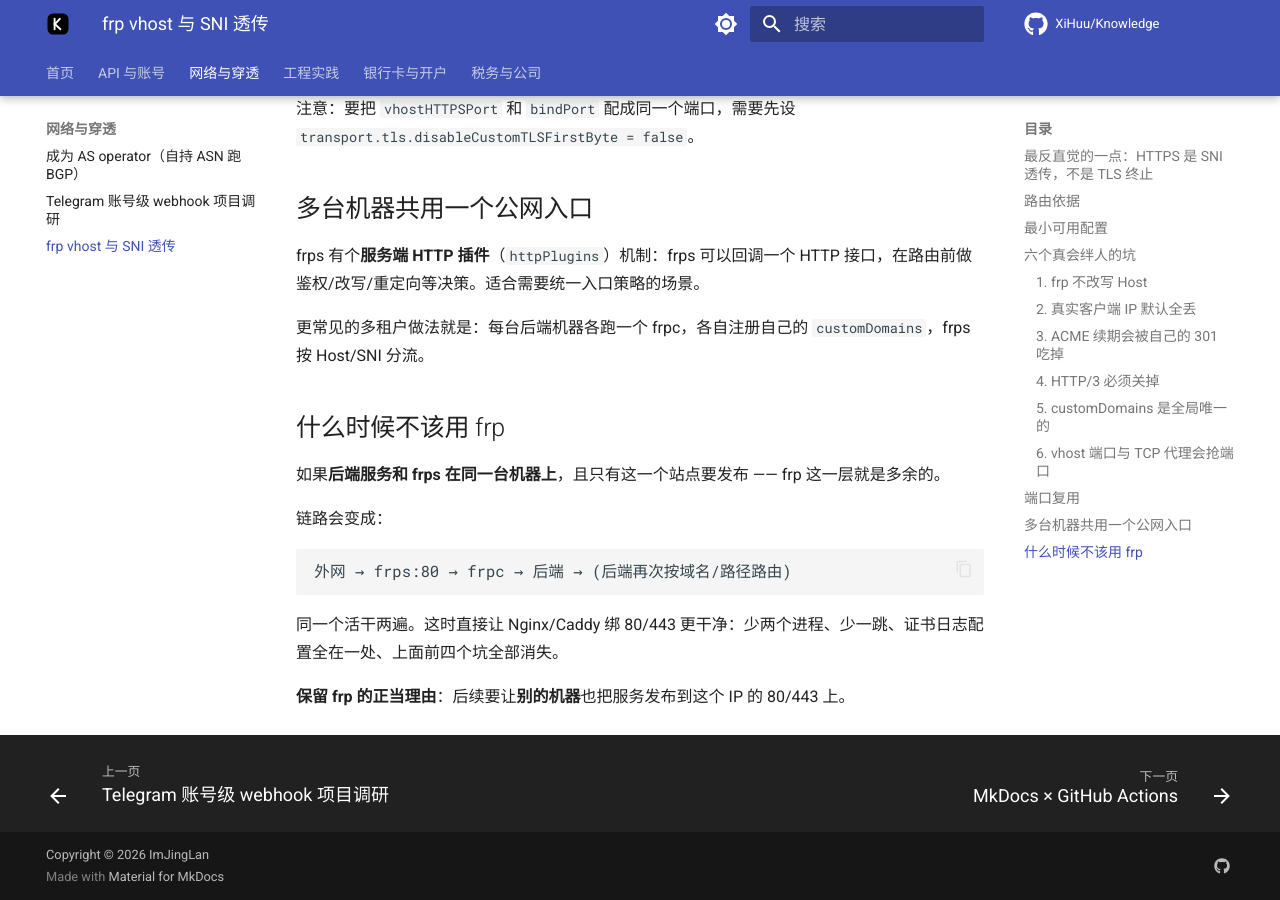
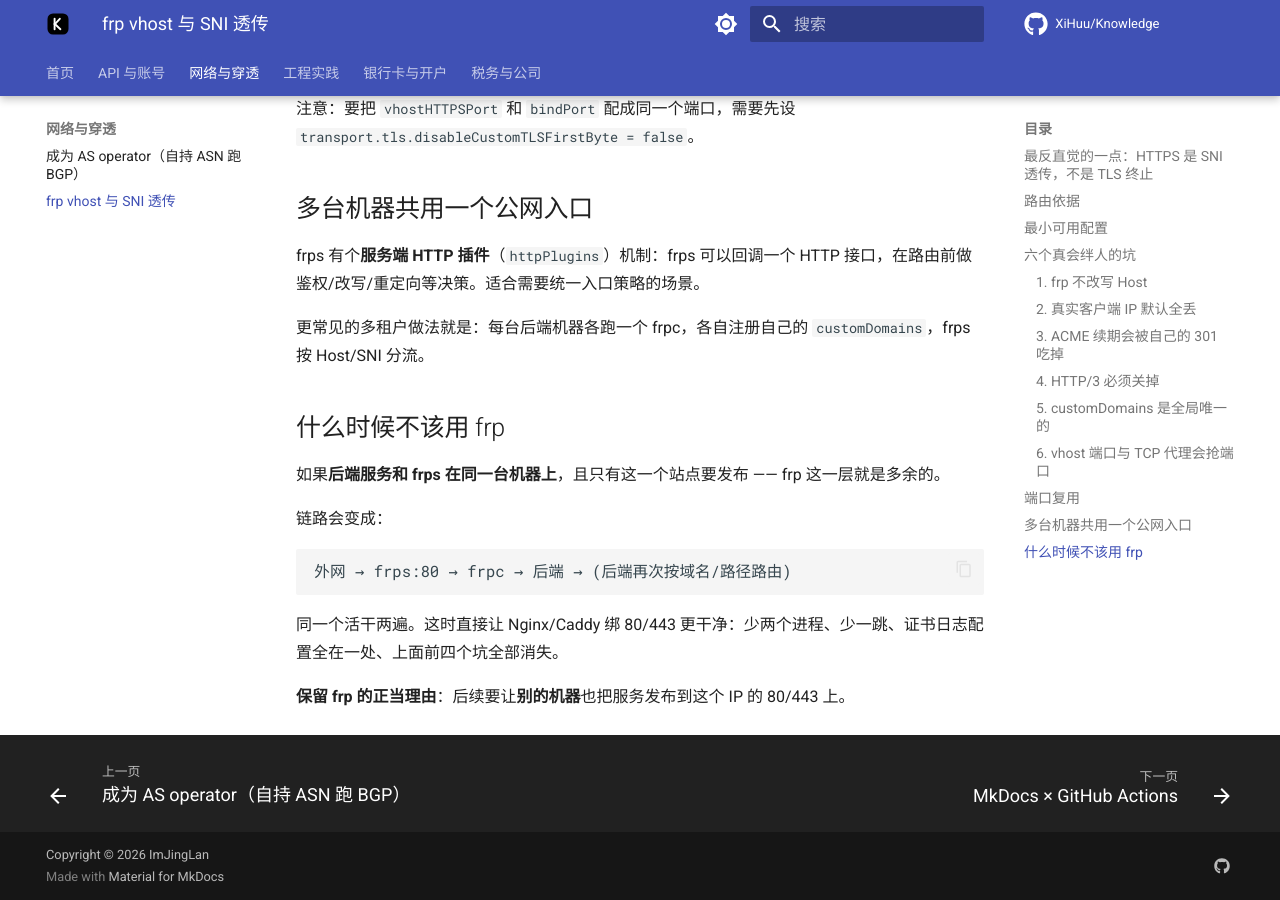
Before and after one commit to XiHuu/Knowledge, an MkDocs documentation site: the page built from docs/frp/vhost-sni-tls.md, in a window 1280 px wide and 900 px high, scrolled down 3525 px. Built offline with MkDocs 1.6.1 and Material for MkDocs 9.7.7, drawn with Linux system fonts in a browser that asks for light colours; comment, search, counter and statistics services are not loaded; some of the changed lines change nothing that is shown.

Commit message:
revert(docs): 撤下「Telegram 账号级 webhook 项目调研」——站点公开且国内备案，此类灰色内容不入库

```diff
--- a/docs/network/telegram-userbot-webhook.md
+++ /dev/null
@@ -1,111 +0,0 @@
-# 用「自己的 Telegram 账号」订阅群消息并推 webhook：可选项目调研
-
-调研时间 2026-10。需求：以**个人账号**（MTProto，非 Bot API）登录，群组有新消息时
-推送到 HTTP endpoint。
-
-## 为什么 Bot API 不行（这是需求的前提）
-
-| | Bot API | 用户账号（MTProto） |
-| --- | --- | --- |
-| 能看到什么 | 机器人被拉进的群/频道 | **你账号已加入的全部**群组/频道 |
-| 进群方式 | 需管理员拉入，通常还要管理员权限 | 不需要，你本来就在里面 |
-| 历史消息 | 拿不到 | 能翻 |
-| 成员列表 | 受限 | 能取 |
-| 隐私模式 | 默认只收 `/` 命令与 @ 消息 | 无此限制 |
-
-所以「机器人转 RSS / n8n 的 Telegram Trigger / Huginn / RSSHub 的 telegram 路由」
-这一整类**都不满足需求** —— 它们全是 Bot API。
-
-## 现成的「账号 + webhook」项目
-
-### tlgrm —— 功能最对口，但项目状态是红灯
-
-- PyPI `tlgrm`，源码 `github.com/ali-commits/tlgrm`，MIT，基于 Telethon
-- 能力：`tlgrm login`（支持 QR）、`tlgrm listen --webhook-url URL` 实时推 JSON、
-  `tlgrm daemon install` 装成 systemd 服务、媒体自动下载、可选本地 Whisper 转写
-- 体检：**1 star / 0 fork / 2026-06-14 建库 / 2026-06-17 最后提交 /
-  全部版本（0.1.3 → 0.3.2）在三天内发完**
-- 判断：**架构和 CLI 设计正好是这个需求**，适合当参考实现读；但把它装上去、
-  喂真账号 session，等于把账号控制权交给一个四个月没动的单人项目
-
-### telegram-userbot-cli
-
-- PyPI `telegram-userbot-cli` v0.6.0，Telethon userbot CLI，Apache-2.0
-- 能力：登录（含 QR）、收发消息、群管、历史检索、会话名模糊匹配
-- 代理：内置 `TELEGRAM_PROXY_TYPE` / `TELEGRAM_PROXY_HOST` / `TELEGRAM_PROXY_PORT`，
-  README 明确写 "required when Telegram is unreachable directly"
-- **实时消息：有 `tg listen`，但出口是 stdout 不是 webhook**
-  - `tg listen [chat] [--media] [--once] [--timeout N]` —— 新消息流式打到 **stdout**，
-    默认所有会话；`--json` 出原始 JSON；`--once` 命中第一条就退；
-    `--timeout` 到点退出（**exit 3**）
-  - 退出码：`0` 成功 / `1` 命令错 / `2` 配置或连接错 / `3` listen 超时 / `130` 中断
-  - 🔴 **硬限制**（README 原文）：*"Telegram pushes updates only to the newest
-    connection of a session, so avoid running other `tg` commands while `listen`
-    is active — they temporarily take update delivery over."*
-    即 `listen` **独占** update 投递；同时跑别的 `tg` 命令会抢走投递、漏消息
-  - 设计上是**短连接**（README：one `tg` invocation = one short-lived connection
-    by design），要常驻得靠 systemd `Restart=always` + `--timeout` 兜底
-  - 所以「主动上报」要**自己接一段管道**：`tg listen --json` → 逐行 POST
-- 缺：**原生没有 webhook / daemon**，只做 CLI
-- ⚠️ 项目年龄：版本 `0.1.0` → `0.6.0` **全部发布于 2026-09-06**，最后 `0.6.0` 在 09-08；
-  PyPI 上无 `home_page`、无 `project_urls`
-
-### mtproto-cli
-
-- `github.com/Call-me-Boris-The-Razor/mtproto-cli`
-- 定位「给 AI agent 用的 MTProto 工具包」：CLI + **HTTP API** + Node.js 编程接口
-- 能力：join、读讨论、搜消息、发消息
-- 适合：要的是「本地起个 HTTP 服务，别的系统来问它」这个方向
-
-## 底层库（自己写几十行）
-
-| 库 | 语言 | 状态 | 备注 |
-| --- | --- | --- | --- |
-| **Telethon** | Python | v1.45.0，活跃 | 社区最大、文档最全、内置 python-socks 代理；`events.NewMessage` 直接够用 |
-| **TDLib** | C++（多语言绑定） | 官方维护 | Telegram 自家客户端库，最「官方」，但集成重 |
-| **Kurigram** | Python | v2.2.26，活跃 | **Pyrogram 的 fork** |
-| **MadelineProto** | PHP | 活跃 | 老牌 userbot 常用 |
-
-⚠️ **原版 Pyrogram 已停止维护** —— 社区在 Telethon 的 issue 里明确指出
-"Pyrogram is no longer maintained"。要选 Pyrogram 请用 Kurigram。
-
-## 三类风险
-
-1. **账号风控**：第三方客户端本身 Telegram 是允许的（Telethon / TDLib 都是正规
-   协议实现）。但两点是真的：新设备登录要验证码，官方 App 会收到「新设备登录」
-   提醒；用账号做**批量加群 / 群发**极易被限流或封号。
-   → **只读监听（从不发送）风险最低。**
-2. **session 泄露 = 账号被完全接管**。session 文件等价于登录态：权限 600、
-   绝不进 git、绝不传给第三方托管的服务。
-3. **api_id / api_hash** 要在 `my.telegram.org/apps` 申请 —— 该站国内也连不上。
-
-## 网络前提（中国大陆）
-
-实测某台国内腾讯云机器（2026-10）：
-
-| 目标 | 结果 |
-| --- | --- |
-| Telegram DC1–DC5 共 6 个 IP × 端口 443 / 5222 | **全部超时** |
-| `example.com:443`、`github.com:443` | 正常 |
-
-→ 是**针对 Telegram 的定向阻断**，不是整体断网。所以用户账号方案在国内自建，
-必须过一层代理：
-
-| 做法 | 需要什么 |
-| --- | --- |
-| 本地跑 + 你已有的代理（socks5） | 一台常开的机器 |
-| 服务器跑 + socks5 跳到境外 | 一台境外跳板 |
-| 自建 MTProxy | 一台境外机器（Telegram 官方代理协议） |
-| 直接在境外 VPS 上跑 | 最省事 |
-
-Telethon 的 `proxy=` 参数吃 `python_socks` 元组，`rdns=True` 时域名交给代理解析，
-可规避本地 DNS 污染。
-
-## 选型建议
-
-| 你的诉求 | 看这个 |
-| --- | --- |
-| 想直接能跑、能接受先读代码 | `tlgrm`（当参考实现，别直接喂真号） |
-| 要 CLI 管理账号、webhook 自己接 | `telegram-userbot-cli` |
-| 要一个本地 HTTP 服务给别的系统调 | `mtproto-cli` |
-| 要长期稳定、完全可控 | **Telethon 自己写**，核心就三件：登录 / `events.NewMessage(chats=...)` / POST |
--- a/mkdocs.yml
+++ b/mkdocs.yml
@@ -63,7 +63,6 @@
       - DeepSeek 余额与用量查询: api/deepseek-account-balance.md
   - 网络与穿透:
       - 成为 AS operator（自持 ASN 跑 BGP）: network/as-operator.md
-      - Telegram 账号级 webhook 项目调研: network/telegram-userbot-webhook.md
       - frp vhost 与 SNI 透传: frp/vhost-sni-tls.md
   - 工程实践:
       - MkDocs × GitHub Actions: devops/mkdocs-github-actions.md
```
